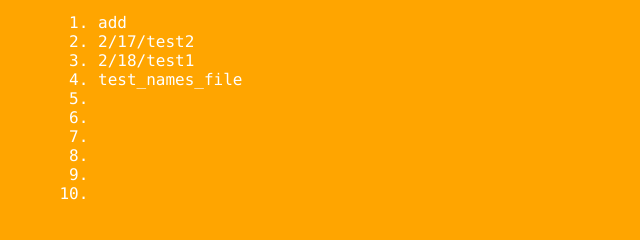
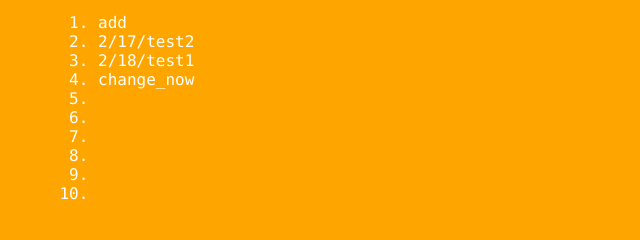
Before and after one commit to sanhuonb/git_learning, a plain HTML site: page index.htm in a window 1280 px wide. Both pictures are taken after a click on the element "Basic Commands". Shown: the part 328-568 px from the top of the page, 0-640 px from the left. Drawn offline with Linux system fonts and the light colour scheme.

Commit message:
test_file_change_first

```diff
--- a/index.htm
+++ b/index.htm
@@ -32,7 +32,7 @@
                     <li>add</li>
                     <li>2/17/test2</li>
                     <li>2/18/test1</li>
-                    <li>test_names_file</li>
+                    <li>change_now</li>
                     <li></li>
                     <li></li>
                     <li></li>
```
